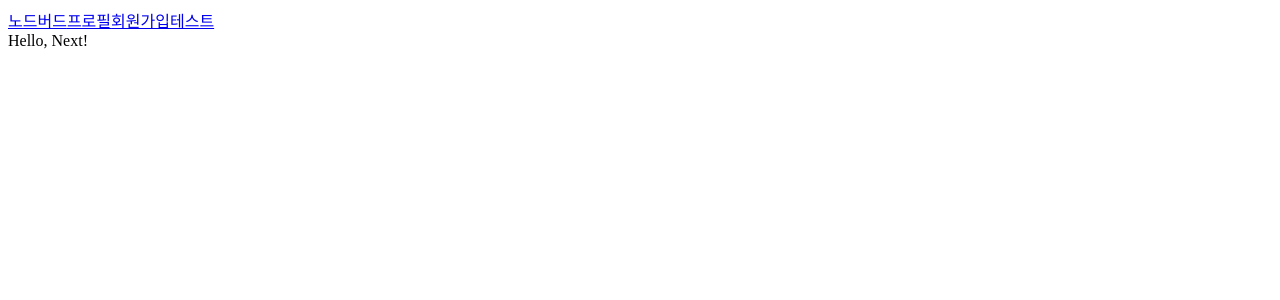
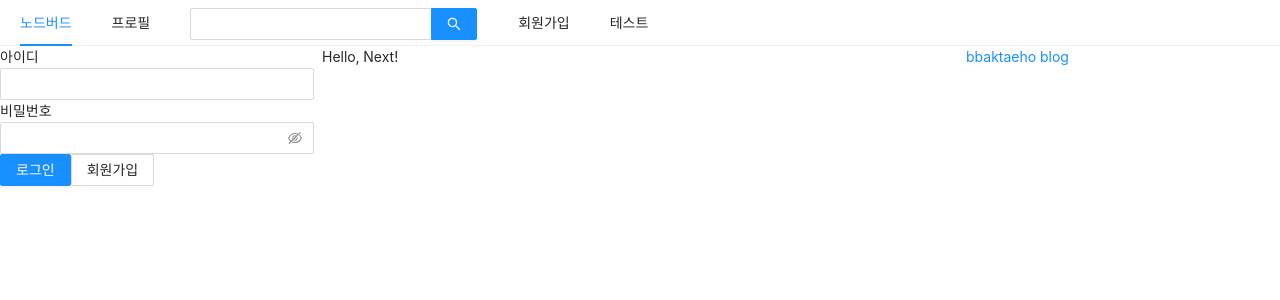
Before and after one commit to my-project-storage/web-twitter, a Next.js app in the folder front/: page / in a window 1280 px wide. Shown: the top 300 px of the page. Built offline with nearby package versions, Linux system fonts and the light colour scheme.

Commit message:
Add: Ant Design

```diff
--- a/front/components/AppLayout.js
+++ b/front/components/AppLayout.js
@@ -1,25 +1,56 @@
-import React from 'react';
+import React, { useState } from 'react';
 import PropTypes from 'prop-types';
 import Link from 'next/link';
+import { Menu, Input, Row, Col } from 'antd';
 
+import UserProfile from './UserProfile';
+import LoginForm from './LoginForm';
+
+// 일부 공통
 const AppLayout = ({ children }) => {
+  const [isLoggedIn, setIsLoggedIn] = useState(false);
   return (
     <div>
-      <div>
+      <Menu mode="horizontal">
+        <Menu.Item>
           <Link href="/">
             <a>노드버드</a>
           </Link>
+        </Menu.Item>
+        <Menu.Item>
           <Link href="/profile">
             <a>프로필</a>
           </Link>
+        </Menu.Item>
+        <Menu.Item>
+          <Input.Search enterButton style={{ verticalAlign: 'middle' }}></Input.Search>
+        </Menu.Item>
+        <Menu.Item>
           <Link href="/signup">
             <a>회원가입</a>
           </Link>
+        </Menu.Item>
+
+        <Menu.Item>
           <Link href="/test">
             <a>테스트</a>
           </Link>
-      </div>
+        </Menu.Item>
+      </Menu>
+      {/* gutter 는 컬럼 사이의 간격을 줌 */}
+      <Row gutter={8}>
+        <Col xs={24} md={6}>
+          {isLoggedIn ? <UserProfile /> : <LoginForm />}
+        </Col>
+        <Col xs={24} md={12}>
           {children}
+        </Col>
+        <Col xs={24} md={6}>
+          <a href="https://blog.naver.com/lth9036" target="_blank" rel="noreferrer noopener">
+            bbaktaeho blog
+          </a>
+        </Col>
+      </Row>
     </div>
   );
 };
--- /dev/null
+++ b/front/components/LoginForm.js
@@ -0,0 +1,43 @@
+import React, { useState, useCallback } from 'react';
+import Link from 'next/link';
+import { Form, Input, Button } from 'antd';
+
+const LoginForm = () => {
+  const [id, setId] = useState('');
+  const [password, setPassword] = useState('');
+
+  const onChangeId = useCallback((e) => {
+    setId(e.target.value);
+  }, []);
+
+  const onChangePassword = useCallback((e) => {
+    setPassword(e.target.value);
+  }, []);
+
+  return (
+    <Form>
+      <div>
+        <label htmlFor="user-id">아이디</label>
+        <br></br>
+        <Input name="user-id" value={id} onChange={onChangeId} required></Input>
+      </div>
+      <div>
+        <label htmlFor="user-password">비밀번호</label>
+        <br></br>
+        <Input.Password name="user-password" value={password} onChange={onChangePassword} required></Input.Password>
+      </div>
+      <div>
+        <Button type="primary" htmlType="submit" loading={false}>
+          로그인
+        </Button>
+        <Link href="/signup">
+          <a>
+            <Button>회원가입</Button>
+          </a>
+        </Link>
+      </div>
+    </Form>
+  );
+};
+
+export default LoginForm;
--- /dev/null
+++ b/front/components/UserProfile.js
@@ -0,0 +1,5 @@
+const UserProfile = () => {
+  return <div>유저 프로필</div>;
+};
+
+export default UserProfile;
--- a/front/package.json
+++ b/front/package.json
@@ -10,10 +10,13 @@
     "author": "Bbaktaeho",
     "license": "ISC",
     "dependencies": {
+        "@ant-design/icons": "^4.2.1",
+        "antd": "^4.4.0",
         "next": "^9.4.4",
         "prop-types": "^15.7.2",
         "react": "^16.13.1",
-        "react-dom": "^16.13.1"
+        "react-dom": "^16.13.1",
+        "styled-components": "^5.1.1"
     },
     "devDependencies": {
         "eslint": "^7.3.1",
--- /dev/null
+++ b/front/pages/_app.js
@@ -0,0 +1,23 @@
+import React from 'react';
+import PropTypes from 'prop-types';
+import Head from 'next/head';
+import 'antd/dist/antd.css';
+
+// 공통 파일
+const Root = ({ Component }) => {
+  return (
+    <>
+      <Head>
+        <meta charSet="utf-8"></meta>
+        <title>NodeBird</title>
+      </Head>
+      <Component></Component>
+    </>
+  );
+};
+
+Root.propTypes = {
+  Component: PropTypes.elementType.isRequired,
+};
+
+export default Root;
```
Also changed, not shown: front/pages/profile.js (+9 -1 lines), front/pages/signup.js (+9 -1 lines), 1 other file (tests, documents, lock files or other folders). Lines whose indentation alone changed are shown as unchanged.
